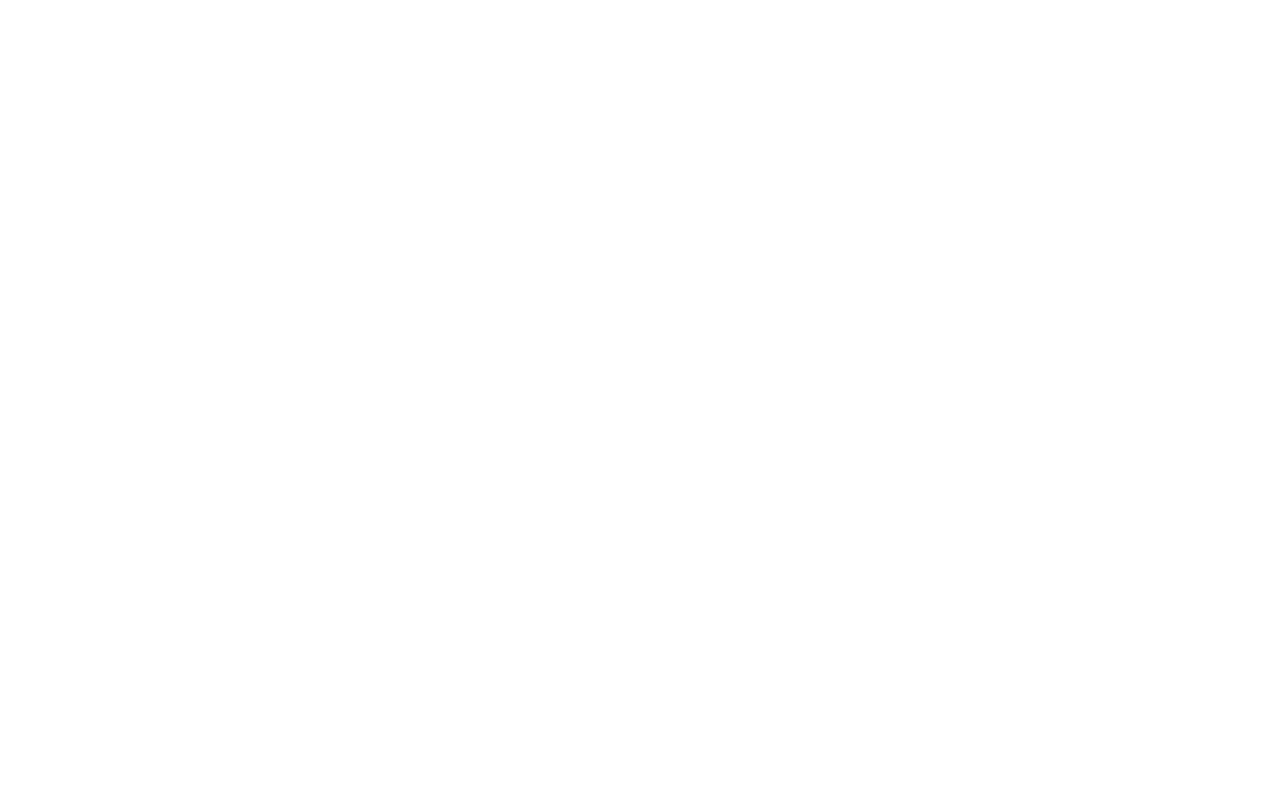
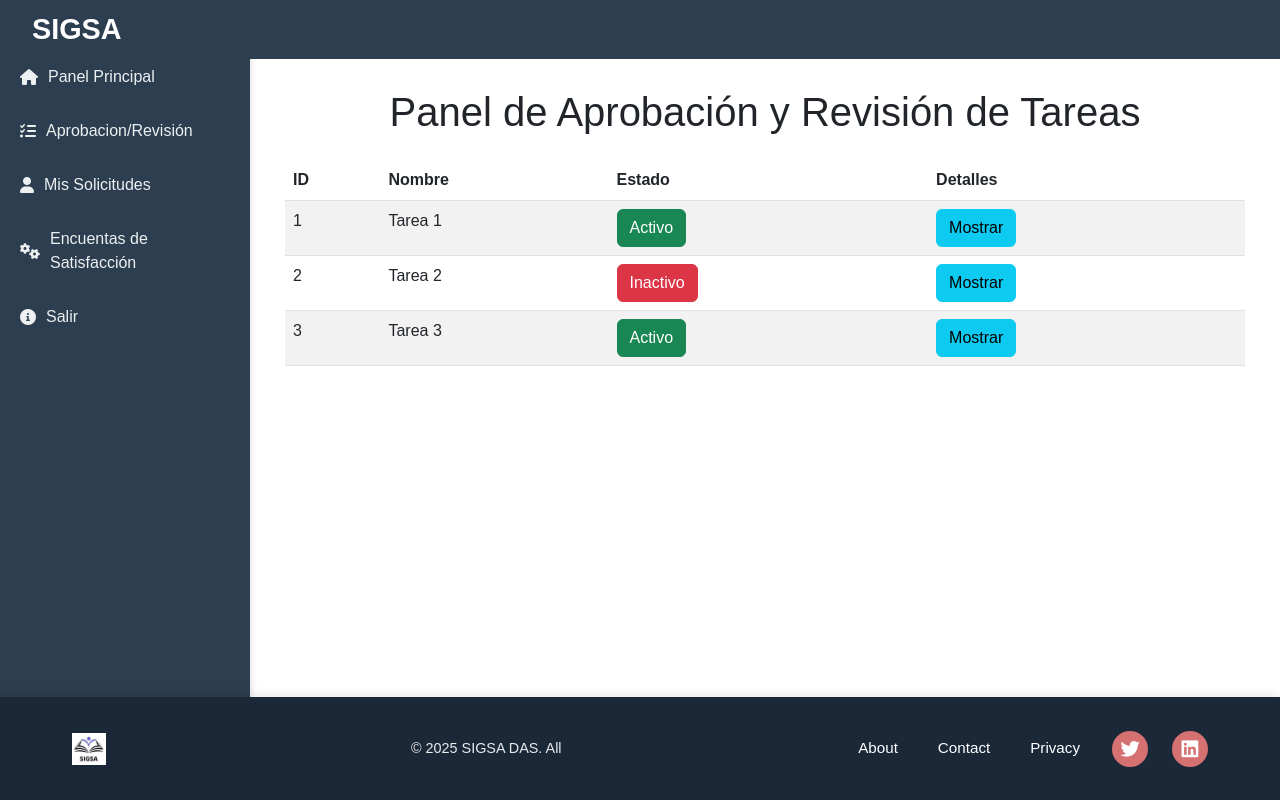
Before and after one commit to CriSant20/sigsa-app-fronted, an Angular app: page /tareas in a window 1280 px wide. Before the commit this address led to /. Built offline with nearby package versions, Linux system fonts and the light colour scheme.

Commit message:
se realizan correcciones, se agrega un componente de tabla, se realiza las rutas al apartado de aprobación de tareas, se crea una tabla de aporbaciones por tareas con sus diferentes estados, la tabla se encuentra en desarrollo

```diff
--- a/src/app/Components/footer/footer.component.ts
+++ b/src/app/Components/footer/footer.component.ts
@@ -1,8 +1,7 @@
 import { Component } from '@angular/core';
-import { MatToolbar } from '@angular/material/toolbar';
 @Component({
   selector: 'app-footer',
-  imports: [MatToolbar],
+  imports: [],
   templateUrl: './footer.component.html',
   styleUrl: './footer.component.css',
   standalone: true,
--- a/src/app/Components/menu/menu.component.html
+++ b/src/app/Components/menu/menu.component.html
@@ -16,7 +16,7 @@
                 </a>
             </li>
             <li class="menu-item">
-                <a href="/admin">
+                <a href="/tareas">
                     <i class="fas fa-tasks"></i>
                     <span>Aprobacion/Revisión</span>
                 </a>
--- /dev/null
+++ b/src/app/Components/tabla/tabla.component.html
@@ -0,0 +1 @@
+<p>tabla works!</p>
--- a/src/app/Pages/gestion-administrador-tareas/gestion-administrador-tareas.component.css
+++ b/src/app/Pages/gestion-administrador-tareas/gestion-administrador-tareas.component.css
@@ -0,0 +1,116 @@
+/* CSS para centralizar y ordenar los elementos */
+body {
+    font-family: 'Arial', sans-serif;
+    margin: 0;
+    padding: 0;
+    box-sizing: border-box;
+  }
+
+  /* Barra de Navegación */
+  .navbar {
+    background-color: #007bff;
+    color: white;
+    padding: 10px 0;
+    text-align: center;
+  }
+
+  /* Menu Lateral */
+  .menu {
+    background-color: #f8f9fa;
+    padding: 10px 0;
+    width: 250px;
+    position: fixed; /* Fija el menu a la izquierda */
+    height: 100%;
+    top: 0;
+    left: 0;
+    z-index: 999; /* Mantiene el menu siempre sobre los demás elementos */
+  }
+
+  /* Menú - Estilización de los enlaces */
+  .menu a {
+    color: #333;
+    text-decoration: none;
+    display: block;
+    padding: 10px 20px;
+    font-size: 16px;
+  }
+
+  /* Main Content - Contenedor central */
+  .main-content {
+    margin-left: 250px; /* Reserva el espacio del menu */
+    padding: 40px 20px;
+    position: relative; /* Posición relativa para el contenido */
+    z-index: 1; /* Mantiene el contenido principal por encima del fondo */
+  }
+
+  /* Contenedor Central */
+  .container {
+    max-width: 1200px;
+    padding: 0 15px;
+  }
+
+  /* Tarjetas */
+  .card {
+    border: 1px solid #ddd;
+    border-radius: 8px;
+    box-shadow: 0 2px 8px rgba(0, 0, 0, 0.1);
+    overflow: hidden;
+    transition: transform 0.2s, box-shadow 0.2s;
+    background-color: white;
+    margin-bottom: 20px;
+  }
+
+  .card:hover {
+    transform: translateY(-5px);
+    box-shadow: 0 4px 12px rgba(0, 0, 0, 0.2);
+  }
+
+  .card-img-top {
+    width: 100%;
+    height: 200px;
+    object-fit: cover;
+  }
+
+  .card-body {
+    padding: 20px;
+    text-align: center;
+  }
+
+  /* Responsividad */
+  @media screen and (max-width: 768px) {
+    .menu {
+        width: 100%; /* Fija el menú para pantallas pequeñas */
+    }
+
+    .menu a {
+        padding: 10px;
+    }
+
+    .main-content {
+        margin-left: 0; /* Ajusta para pantallas pequeñas */
+    }
+
+    .card-img-top {
+        height: 150px;
+    }
+
+    .main-content {
+        padding: 20px 0;
+    }
+  }
+
+  /* Css para Tabla */
+  .table {
+    width: 100%;
+    margin-top: 20px;
+  }
+
+  .btn {
+    margin-right: 10px;
+  }
+
+  .details {
+    background-color: #f9f9f9;
+    padding: 10px;
+    margin-top: 10px;
+  }
--- a/src/app/Pages/gestion-administrador-tareas/gestion-administrador-tareas.component.html
+++ b/src/app/Pages/gestion-administrador-tareas/gestion-administrador-tareas.component.html
@@ -0,0 +1,74 @@
+<!DOCTYPE html>
+<html lang="en">
+  <head>
+    <meta charset="UTF-8" />
+    <meta name="viewport" content="width=device-width, initial-scale=1.0" />
+    <meta
+      name="description"
+      content="Plantilla básica de HTML para desarrollo web"
+    />
+    <title>Gestión Sigsa Software</title>
+    <link
+      href="https://cdn.jsdelivr.net/npm/bootstrap@5.3.0/dist/css/bootstrap.min.css"
+      rel="stylesheet"
+    />
+  </head>
+
+  <body>
+    <div class="layout-wrapper">
+      <app-navbar></app-navbar>
+      <app-menu></app-menu>
+
+      <!-- Contenedor principal -->
+      <main class="main-content">
+        <div class="container py-4">
+          <h1 class="text-center my-4">
+            Panel de Aprobación y Revisión de Tareas
+          </h1>
+          <!-- gestion-administrador-tareas.component.html -->
+          <table class="table table-striped">
+            <thead>
+              <tr>
+                <th>ID</th>
+                <th>Nombre</th>
+                <th>Estado</th>
+                <th>Detalles</th>
+              </tr>
+            </thead>
+            <tbody>
+              <tr *ngFor="let row of data; let i = index">
+                <td>{{ row.id }}</td>
+                <td>{{ row.name }}</td>
+                <td>
+                  <button
+                    class="btn"
+                    [ngClass]="{
+                      'btn-success': row.status,
+                      'btn-danger': !row.status
+                    }"
+                    (click)="toggleStatus(i)"
+                  >
+                    {{ row.status ? "Activo" : "Inactivo" }}
+                  </button>
+                </td>
+                <td>
+                  <button class="btn btn-info" (click)="toggleDetails(i)">
+                    {{ row.showDetails ? "Ocultar" : "Mostrar" }}
+                  </button>
+                  <div *ngIf="row.showDetails" class="details">
+                    <p>Email: {{ row.email }}</p>
+                    <p>Teléfono: {{ row.phone }}</p>
+                  </div>
+                </td>
+              </tr>
+            </tbody>
+          </table>
+        </div>
+      </main>
+
+      <footer class="footer mt-4">
+        <app-footer></app-footer>
+      </footer>
+    </div>
+  </body>
+</html>
--- a/src/app/Pages/gestion-administrador-tareas/gestion-administrador-tareas.component.ts
+++ b/src/app/Pages/gestion-administrador-tareas/gestion-administrador-tareas.component.ts
@@ -1,11 +1,28 @@
 import { Component } from '@angular/core';
+import { FooterComponent } from '../../Components/footer/footer.component';
+import { MenuComponent } from '../../Components/menu/menu.component';
+import { NavbarComponent } from '../../Components/navbar/navbar.component';
+import { CommonModule, NgClass } from '@angular/common';
 
 @Component({
   selector: 'app-gestion-administrador-tareas',
-  imports: [],
+  imports: [FooterComponent, MenuComponent, NavbarComponent, CommonModule, NgClass],
   templateUrl: './gestion-administrador-tareas.component.html',
-  styleUrl: './gestion-administrador-tareas.component.css'
+  styleUrl: './gestion-administrador-tareas.component.css',
+  standalone: true,
 })
 export class GestionAdministradorTareasComponent {
+  data = [
+    { id: 1, name: 'Tarea 1', status: true, showDetails: false, email: 'test1@example.com', phone: '123456789' },
+    { id: 2, name: 'Tarea 2', status: false, showDetails: false, email: 'test2@example.com', phone: '987654321' },
+    { id: 3, name: 'Tarea 3', status: true, showDetails: false, email: 'test3@example.com', phone: '456789123' }
+  ];
 
+  toggleStatus(index: number) {
+    this.data[index].status = !this.data[index].status;
+  }
+
+  toggleDetails(index: number) {
+    this.data[index].showDetails = !this.data[index].showDetails;
+  }
 }
--- a/src/app/Pages/pantalla-gestion-administrador/pantalla-gestion-administrador.component.ts
+++ b/src/app/Pages/pantalla-gestion-administrador/pantalla-gestion-administrador.component.ts
@@ -1,14 +1,13 @@
 import { Component } from '@angular/core';
 import { FooterComponent } from '../../Components/footer/footer.component';
-import { HeaderComponent } from '../../Components/header/header.component';
 import { MenuComponent } from '../../Components/menu/menu.component';
 import { NavbarComponent } from '../../Components/navbar/navbar.component';
 import { CardsComponent } from '../../Components/cards/cards.component';
 @Component({
   selector: 'app-pantalla-gestion-administrador',
-  imports: [FooterComponent, HeaderComponent, MenuComponent, NavbarComponent, CardsComponent],
+  imports: [FooterComponent, MenuComponent, NavbarComponent, CardsComponent],
   templateUrl: './pantalla-gestion-administrador.component.html',
   styleUrls: ['./pantalla-gestion-administrador.component.css'],
-  standalone:true,
+  standalone: true,
 })
 export class PantallaGestionAdministradorComponent {}
--- a/src/app/app.routes.ts
+++ b/src/app/app.routes.ts
@@ -2,10 +2,11 @@
 import { LoginComponent } from './Pages/login/login.component';
 import { PantallaGestionAdministradorComponent } from './Pages/pantalla-gestion-administrador/pantalla-gestion-administrador.component';
 import { PrincipalCliente } from './Pages/principal-cliente/principal-cliente.component';
-
+import { GestionAdministradorTareasComponent } from './Pages/gestion-administrador-tareas/gestion-administrador-tareas.component';
 export const routes: Routes = [
   // Ruta para el login
   { path: 'login', component: LoginComponent },
   { path: 'principal-cliente', component: PrincipalCliente },
   { path: 'admin', component: PantallaGestionAdministradorComponent },
+  { path: 'tareas', component: GestionAdministradorTareasComponent },
 ];
```
Also changed, not shown: src/app/Components/tabla/tabla.component.ts (added, +11 -0 lines), src/app/Pages/app-routing-module.ts (added, +14 -0 lines), src/app/Pages/app.module.ts (+4 -6 lines), src/app/Components/tabla/tabla.component.css (added), 1 other file (tests, documents, lock files or other folders).
